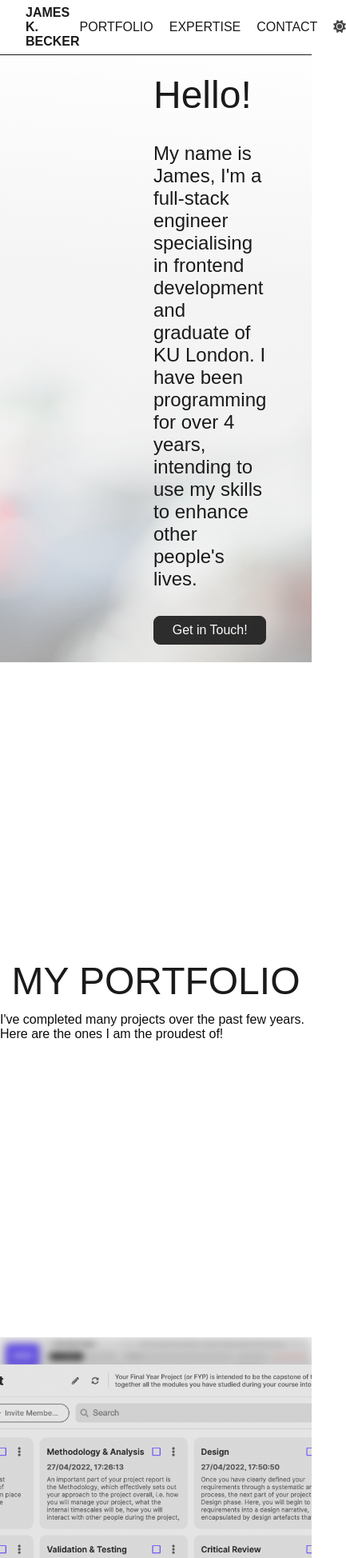
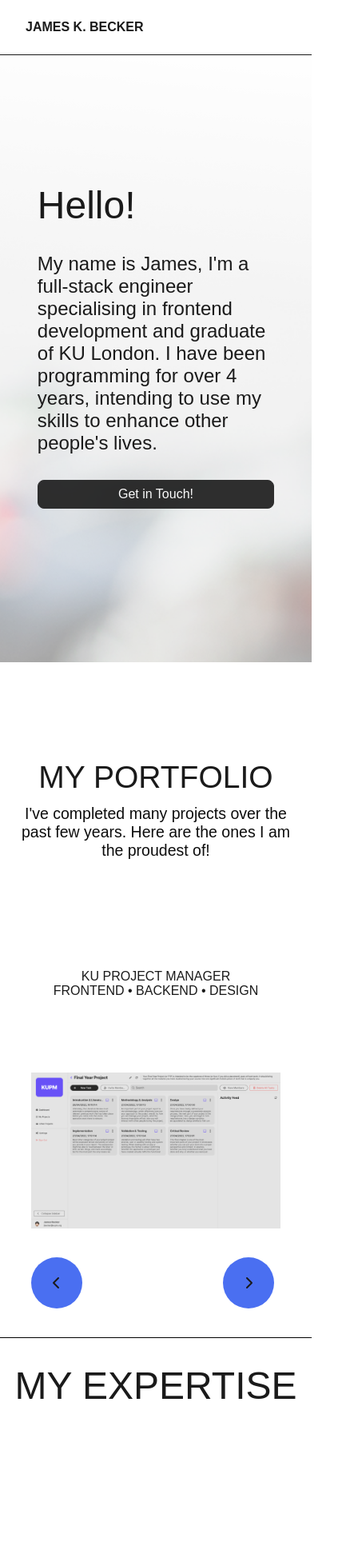
Before and after one commit to jameskbecker/portfolio-old, a Next.js app: page / in a window 390 px wide. Shown: the top 1948 px of the page at 80% size, 433 px wide, since content can reach past the window. Built offline with nearby package versions, Linux system fonts and the light colour scheme.

Commit message:
Add media queries

```diff
--- a/src/components/navigationBar/NavigationMenu.tsx
+++ b/src/components/navigationBar/NavigationMenu.tsx
@@ -1,4 +1,5 @@
 import ThemeToggle from '@/features/themeToggle';
+import screens from '@/screens';
 import styled from 'styled-components';
 
 const StyledNavigationMenu = styled.ul`
@@ -9,6 +10,10 @@ const StyledNavigationMenu = styled.ul`
 
   font: 500 1rem -apple-system;
   text-transform: uppercase;
+
+  @media only screen and (max-width: ${screens.mobileMax}) {
+    display: none;
+  }
 `;
 
 const NavigationMenu = () => (
--- a/src/components/sections/contactSection/ContactGrid.tsx
+++ b/src/components/sections/contactSection/ContactGrid.tsx
@@ -14,6 +14,7 @@ const StyledContactGrid = styled.div`
   display: grid;
   grid-template-columns: repeat(2, 1fr);
   grid-template-rows: repeat(2, 1fr);
+  justify-content: center;
   gap: 1rem;
 
   width: 15vw;
--- a/src/components/sections/contactSection/index.tsx
+++ b/src/components/sections/contactSection/index.tsx
@@ -8,7 +8,7 @@ const StyledContactSection = styled.section`
   align-items: center;
   height: 100vh;
 
-  padding: 1.5 0;
+  padding: 1.5rem 15vw;
   border-top: 1px solid black;
 
   overflow: hidden;
--- a/src/components/sections/heroSection/HeroImageContainer.tsx
+++ b/src/components/sections/heroSection/HeroImageContainer.tsx
@@ -1,3 +1,4 @@
+import screens from '@/screens';
 import { motion } from 'framer-motion';
 import styled from 'styled-components';
 
@@ -7,6 +8,10 @@ const HeroImageContainer = styled(motion.div)`
 
   border-radius: 0.75rem;
   overflow: hidden;
+
+  @media only screen and (max-width: ${screens.mobileMax}) {
+    display: none;
+  }
 `;
 
 export default HeroImageContainer;
--- a/src/components/sections/heroSection/index.tsx
+++ b/src/components/sections/heroSection/index.tsx
@@ -5,19 +5,14 @@ import { motion } from 'framer-motion';
 import HeroBanner from './HeroBanner';
 import HeroImageContainer from './HeroImageContainer';
 import { heroImageAnimation, textAnimation } from './animations';
+import screens from '@/screens';
 
 const StyledHeroSection = styled.section`
   position: relative;
-  display: grid;
-  grid-auto-columns: 1fr 1fr;
-  grid-auto-rows: max-content 1fr auto;
-  grid-auto-flow: column;
-  align-content: center;
-  grid-gap: 2rem;
-  height: calc(90vh - 20rem);
+
+  height: 90vh;
 
   background: transparent;
-  padding: 10rem 12rem;
 
   a {
     display: flex;
@@ -31,12 +26,28 @@ const StyledHeroSection = styled.section`
   }
 `;
 
+const HeroSectionContent = styled.div`
+  display: grid;
+  grid-auto-columns: 1fr 1fr;
+  grid-auto-rows: max-content 1fr auto;
+  grid-auto-flow: column;
+  align-content: center;
+  grid-gap: 2rem;
+  padding: 10rem 12vw;
+
+  @media only screen and (max-width: ${screens.mobileMax}) {
+    display: flex;
+    flex-direction: column;
+  }
+`;
+
 const description =
   "My name is James, I'm a full-stack engineer specialising in frontend development and graduate of KU London. I have been programming for over 4 years, intending to use my skills to enhance other people's lives.";
 
 const HeroSection = () => (
   <StyledHeroSection>
     <HeroBanner />
+    <HeroSectionContent>
       <motion.h1 {...textAnimation} transition={{ duration: 0.5, delay: 0 }}>
         Hello!
       </motion.h1>
@@ -50,9 +61,13 @@ const HeroSection = () => (
       >
         <Button label="Get in Touch!" />
       </motion.a>
-    <HeroImageContainer {...heroImageAnimation} transition={{ duration: 0.8 }}>
+      <HeroImageContainer
+        {...heroImageAnimation}
+        transition={{ duration: 0.8 }}
+      >
         <Image src="/cover.jpg" layout="fill" objectFit="cover" />
       </HeroImageContainer>
+    </HeroSectionContent>
   </StyledHeroSection>
 );
 
--- a/src/components/sections/portfolioSection/PortfolioCover.tsx
+++ b/src/components/sections/portfolioSection/PortfolioCover.tsx
@@ -8,13 +8,18 @@ const StyledPortfolioCover = styled.div`
   align-items: center;
   gap: 0.75rem;
 
+  padding: 0 5vw;
+
   h1 {
+    font-size: 10vw;
     text-transform: uppercase;
     text-align: center;
   }
 
   h4 {
+    font-size: 5vw;
     color: ${({ theme }: any) => theme.subheading};
+    text-align: center;
   }
 `;
 
--- a/src/components/sections/portfolioSection/index.tsx
+++ b/src/components/sections/portfolioSection/index.tsx
@@ -1,5 +1,6 @@
 import PortfolioCover from '@/components/sections/portfolioSection/PortfolioCover';
 import Gallery from '@/features/gallery';
+import screens from '@/screens';
 import styled from 'styled-components';
 
 const StyledPortfolioSection = styled.section`
@@ -8,6 +9,10 @@ const StyledPortfolioSection = styled.section`
   height: 200vh;
 
   padding: 1.5 0;
+
+  @media only screen and (max-width: ${screens.mobileMax}) {
+    height: 100vh;
+  }
 `;
 
 const PortfolioSection = () => (
--- a/src/features/gallery/GalleryFooter.tsx
+++ b/src/features/gallery/GalleryFooter.tsx
@@ -1,6 +1,7 @@
 import { AppDispatch } from '@/app/store';
 import GalleryNavButton from '@/features/gallery/GalleryNavButton';
 import { nextItem, previousItem } from '@/features/gallery/gallerySlice';
+import screens from '@/screens';
 import {
   faChevronLeft,
   faChevronRight,
@@ -12,38 +13,39 @@ import styled from 'styled-components';
 const StyledGalleryFooter = styled.div`
   flex-basis: 15vh;
   display: grid;
-  grid-template-columns: 1fr 3fr 6fr 1fr;
-  grid-auto-rows: min-content min-content auto;
+  grid-template-columns: 3fr 6fr;
+  grid-auto-rows: min-content min-content;
   grid-auto-flow: column;
   grid-gap: 0 1.5rem;
   padding: 1rem;
-  margin: 0 12rem;
+  margin: 0;
   overflow: hidden;
-
+  grid-area: details;
   p {
     font-weight: 300;
     grid-row: span 3;
+
+    @media only screen and (max-width: ${screens.mobileMax}) {
+      display: none;
+    }
   }
 
   h4,
   h5 {
     text-transform: uppercase;
   }
+
+  @media only screen and (max-width: ${screens.mobileMax}) {
+    display: flex;
+    flex-direction: column;
+    align-items: center;
+  }
 `;
 
 const GalleryFooter = () => {
-  const dispatch = useDispatch<AppDispatch>();
   const { position, data, isLoading } = useSelector(
     (state: any) => state.gallery
   );
-
-  const handleNext = () => {
-    dispatch(nextItem());
-  };
-
-  const handlePrevious = () => {
-    dispatch(previousItem());
-  };
 
   if (isLoading) {
     return <div>Loading</div>;
@@ -51,19 +53,10 @@ const GalleryFooter = () => {
 
   return (
     <StyledGalleryFooter>
-      <GalleryNavButton onClick={handlePrevious}>
-        <FontAwesomeIcon icon={faChevronLeft} />
-      </GalleryNavButton>
-
       <h4>{data[position].name}</h4>
       <h5>{data[position].type.join(' • ')}</h5>
-      <div></div>
 
       <p>{data[position].description}</p>
-
-      <GalleryNavButton onClick={handleNext}>
-        <FontAwesomeIcon icon={faChevronRight} />
-      </GalleryNavButton>
     </StyledGalleryFooter>
   );
 };
--- a/src/features/gallery/GalleryItem.tsx
+++ b/src/features/gallery/GalleryItem.tsx
@@ -1,15 +1,22 @@
+import screens from '@/screens';
 import { useSelector } from 'react-redux';
 import styled from 'styled-components';
 
 const StyledGalleryItem = styled.div`
   position: relative;
-  flex: 1 0 auto;
+  /* flex: 1 0 auto; */
   display: flex;
   flex-direction: row;
   justify-content: center;
   align-items: center;
 
   overflow: hidden;
+
+  grid-area: view;
+
+  @media only screen and (max-width: ${screens.mobileMax}) {
+    align-items: flex-end;
+  }
 `;
 
 const GalleryBackdrop = styled.img`
@@ -22,13 +29,25 @@ const GalleryBackdrop = styled.img`
   object-position: top;
   overflow: hidden;
   z-index: -1;
+
+  @media only screen and (max-width: ${screens.mobileMax}) {
+    display: none;
+  }
 `;
 
 const GalleryImage = styled.img`
   position: absolute;
   height: 90%;
+  max-width: 100%;
   object-fit: scale-down;
-  filter: drop-shadow(0px 4px 50px rgba(0, 0, 0, 0.25));
+  /* filter: drop-shadow(0px 4px 50px rgba(0, 0, 0, 0.25)); */
+
+  @media only screen and (max-width: ${screens.mobileMax}) {
+    width: 100vh;
+    height: auto;
+    aspect-ratio: 1 /1;
+    object-position: bottom;
+  }
 `;
 
 const GalleryItem = () => {
--- a/src/features/gallery/GalleryNavButton.tsx
+++ b/src/features/gallery/GalleryNavButton.tsx
@@ -1,3 +1,4 @@
+import screens from '@/screens';
 import styled from 'styled-components';
 
 const GalleryNavButton = styled.div`
@@ -19,6 +20,12 @@ const GalleryNavButton = styled.div`
     color: #ffffff;
     transition: 250ms ease-in-out;
   }
+
+  @media only screen and (max-width: ${screens.mobileMax}) {
+    background: ${({ theme }: any) => theme.brand};
+    color: #ffffff;
+    transition: 250ms ease-in-out;
+  }
 `;
 
 export default GalleryNavButton;
--- a/src/features/gallery/index.tsx
+++ b/src/features/gallery/index.tsx
@@ -1,19 +1,51 @@
 import { AppDispatch } from '@/app/store';
 import GalleryFooter from '@/features/gallery/GalleryFooter';
 import GalleryItem from '@/features/gallery/GalleryItem';
-import { fetchGalleryData } from '@/features/gallery/gallerySlice';
+import {
+  fetchGalleryData,
+  nextItem,
+  previousItem,
+} from '@/features/gallery/gallerySlice';
+import screens from '@/screens';
+import {
+  faChevronLeft,
+  faChevronRight,
+} from '@fortawesome/free-solid-svg-icons';
+import { FontAwesomeIcon } from '@fortawesome/react-fontawesome';
 import { useEffect } from 'react';
 import { useDispatch } from 'react-redux';
 import styled from 'styled-components';
+import GalleryNavButton from './GalleryNavButton';
 
 const StyledGallery = styled.div`
   flex: 1 1;
-  display: flex;
-  flex-direction: column;
+  display: grid;
+  grid-template-areas:
+    'view view view'
+    'view view view'
+    'prev details next';
+  padding: 0 10vw;
+
+  @media only screen and (max-width: ${screens.mobileMax}) {
+    grid-template-areas:
+      'details details details'
+      'view view view'
+      'prev . next';
+
+    grid-template-rows: 1fr 4fr 2fr;
+    grid-gap: 0;
+  }
 `;
 
 const Gallery = () => {
   const dispatch = useDispatch<AppDispatch>();
+  const handleNext = () => {
+    dispatch(nextItem());
+  };
+
+  const handlePrevious = () => {
+    dispatch(previousItem());
+  };
 
   useEffect(() => {
     dispatch(fetchGalleryData());
@@ -23,6 +55,12 @@ const Gallery = () => {
     <StyledGallery>
       <GalleryItem />
       <GalleryFooter />
+      <GalleryNavButton style={{ gridArea: 'prev' }} onClick={handlePrevious}>
+        <FontAwesomeIcon icon={faChevronLeft} />
+      </GalleryNavButton>
+      <GalleryNavButton style={{ gridArea: 'next' }} onClick={handleNext}>
+        <FontAwesomeIcon icon={faChevronRight} />
+      </GalleryNavButton>
     </StyledGallery>
   );
 };
--- /dev/null
+++ b/src/screens.ts
@@ -0,0 +1,5 @@
+export default {
+  tabletMax: '991px',
+  tabletLandscapeMax: '767px',
+  mobileMax: '478px',
+};
```
Lines whose indentation alone changed are shown as unchanged.
